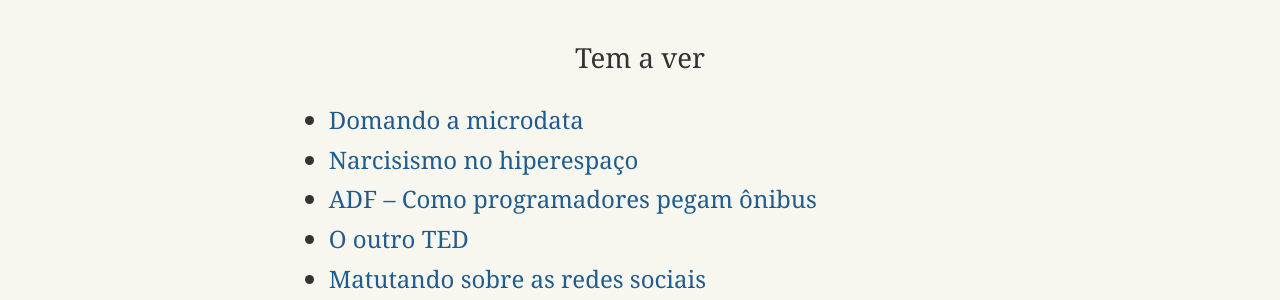
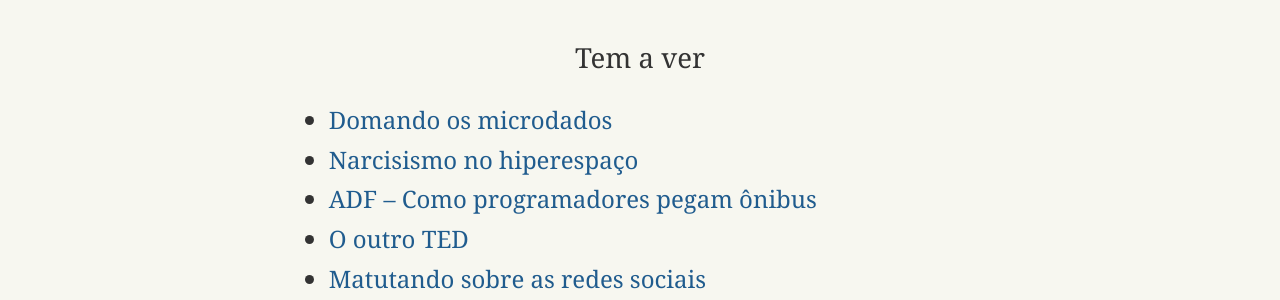
Before and after one commit to eduf/eduf.github.com, a Jekyll site: the page built from _posts/2011-10-04-banda-boa-e-aquela-que-poe-o-pe-na-estrada.md, in a window 1280 px wide. Shown: the part 496-796 px from the top of the page. Built offline with Jekyll 4.4.1, drawn with Linux system fonts in a browser that asks for light colours; nearby versions of some CDN libraries; comment, search, counter and statistics services are not loaded.

Commit message:
Alterando o nome do post microdata

```diff
--- a/_posts/2013-06-03-domando-a-microdata.md
+++ b/_posts/2013-06-03-domando-a-microdata.md
@@ -1,7 +1,7 @@
 ---
 date: 2013-06-03
-title: "Domando a microdata"
-excerpt: Screencast mostra como usar a microdata para melhorar a divulgação do seu conteúdo na Internet
+title: "Domando os microdados"
+excerpt: Screencast mostra como usar os microdados para melhorar a divulgação do seu conteúdo na Internet
 layout: post
 tags:
 - microdata
```
